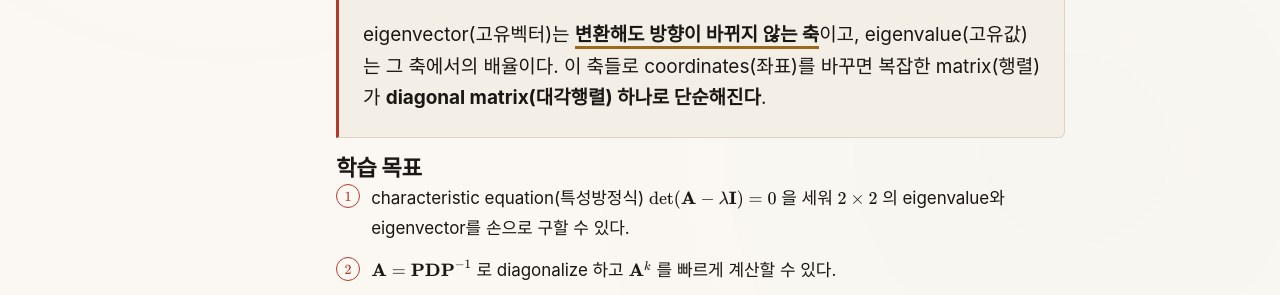
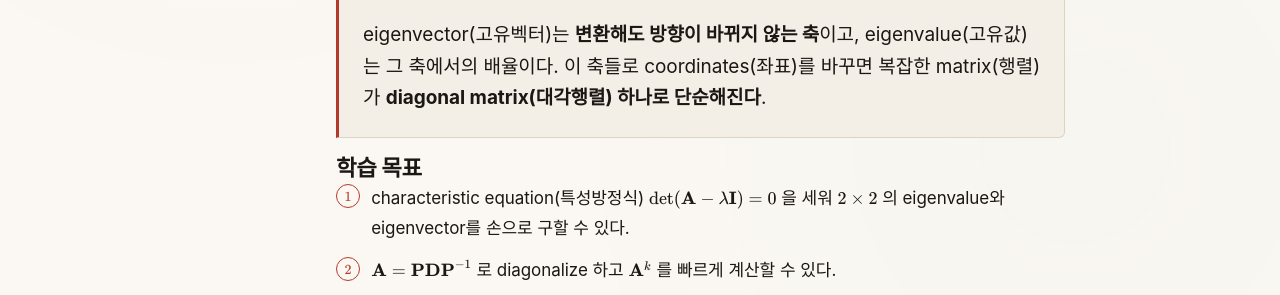
Before and after one commit to hopo55/ai-curriculum-web, a plain HTML site: page chapters/ch02/2.7-eigenvalues.html in a window 1280 px wide. Shown: the part 475-770 px from the top of the page. Drawn offline with Linux system fonts and the light colour scheme.

Commit message:
하이라이트 가운데를 가로지르던 선 제거
원인이 둘이었다.

1. 그라디언트 정지점을 74% 에 두 번 겹쳐 써서(band 74%, edge 74%)
   그 자리에 또렷한 가로선이 생겼다. 형광펜 자국을 노린 것이었는데
   실제로는 하이라이트가 위아래로 갈라져 보였다.
   → 정지점을 22/34/64/82/90 으로 모두 떨어뜨려 부드럽게 잇는다.
     아래로 갈수록 아주 조금만 진해진다(밝기차 0.07 이하).

2. 콜아웃·요약 상자 안 6곳은 밑줄(border-bottom)로 대체되고 있어
   같은 형광펜인데 자리마다 다르게 보였다.
   → 상자 안에는 아예 칠하지 않는다. 이미 강조된 자리다. 예외 스타일도 삭제.
     형광펜 50곳 → 44곳.

테두리를 뺀 대신 띠 자체를 진하게 해 눈에 띄는 정도는 유지했다.

            띠                 아래쪽            글자     종이
  라이트  rgb(224,160,19)   rgb(212,145,12)   7.83:1   2.15:1
  다크    rgb(109,95,16)    rgb(133,114,14)   5.14:1   2.84:1

SPEC §5.4-b 에 '정지점을 겹쳐 쓰지 않는다', '상자 안에는 칠하지 않는다'를 적었다.

```diff
--- a/assets/css/base.css
+++ b/assets/css/base.css
@@ -48,8 +48,8 @@ a { color: inherit; }
   --seal:       #b23a2b;
   --seal-soft:  #f0dbd6;
   --seal-ink:   #8d2c20;
-  --hl-band:    rgba(232, 168, 0, .85);
-  --hl-edge:    rgba(160, 105, 0, .90);
+  --hl-band:    rgba(222, 152, 0, .92);
+  --hl-deep:    rgba(210, 140, 0, .95);
 
   /* 청자 — 인터랙티브 요소 전용 */
   --jade:       #2f6f66;
@@ -112,7 +112,7 @@ a { color: inherit; }
     --seal-soft:  #3a2320;
     --seal-ink:   #f0937f;
     --hl-band:    rgba(255, 214, 0, .38);
-    --hl-edge:    rgba(255, 214, 0, .60);
+    --hl-deep:    rgba(255, 214, 0, .48);
 
     --jade:       #6cb3a6;
     --jade-soft:  #1c2f2c;
@@ -142,7 +142,7 @@ a { color: inherit; }
   --seal-soft:  #3a2320;
   --seal-ink:   #f0937f;
   --hl-band:    rgba(255, 214, 0, .38);
-  --hl-edge:    rgba(255, 214, 0, .60);
+  --hl-deep:    rgba(255, 214, 0, .48);
 
   --jade:       #6cb3a6;
   --jade-soft:  #1c2f2c;
@@ -827,16 +827,18 @@ input[type="range"]:active::-webkit-slider-thumb { transform: scale(1.25); }
      라이트·다크 어느 쪽에서도 대비가 무너지지 않는다. */
 .hl {
   background-color: transparent;
-  /* 띠가 글자 높이를 덮어야 형광펜으로 보인다.
-     56%에서 시작하면 baseline 아래만 칠해져 밑줄처럼 보였다.
-     26%~82% 는 글자를 덮되 윗줄·아랫줄 띠와는 떨어져 한 덩어리로 뭉치지 않는 구간이다. */
+  /* 띠는 글자 높이를 덮되(22%~90%) 윗줄·아랫줄과는 떨어져 한 덩어리로 뭉치지 않는다.
+     아래로 갈수록 아주 조금 진해져 형광펜 잉크가 고인 느낌만 준다.
+
+     ⚠ 정지점을 같은 위치에 두 번 쓰지 않는다(예: 74%, 74%).
+       그 자리에 또렷한 가로선이 생겨 하이라이트가 둘로 갈라져 보인다. */
   background-image: linear-gradient(
-    transparent 26%,
-    var(--hl-band) 26%,
-    var(--hl-band) 74%,
-    var(--hl-edge) 74%,      /* 형광펜이 지나간 아래쪽 진한 자국 */
-    var(--hl-edge) 82%,
-    transparent 82%);
+    to bottom,
+    transparent 22%,
+    var(--hl-band) 34%,
+    var(--hl-band) 64%,
+    var(--hl-deep) 82%,
+    transparent 90%);
   color: inherit;
   padding: 0 .16em;
   margin: 0 -.04em;
@@ -849,16 +851,6 @@ mark {
   background-color: transparent;
   color: inherit;
 }
-/* 이미 색이 깔린 곳(콜아웃·요약 상자) 안에서는 밑줄로 바꿔 겹치지 않게 */
-.note .hl,
-.tldr .hl {
-  background: none;
-  padding: 0;
-  margin: 0;
-  border-bottom: 3px solid var(--amber);
-  border-radius: 0;
-}
-
 /* 수식 항 ↔ 그림 연결 (위젯 카탈로그 G)
    칩 하나가 수식의 항 하나에 대응하고, 색이 그림의 같은 색 부분을 가리킨다. */
 .terms { margin-top: var(--sp-3); }
--- a/chapters/ch02/2.7-eigenvalues.html
+++ b/chapters/ch02/2.7-eigenvalues.html
@@ -75,7 +75,7 @@
     <section class="sec" id="s-summary">
       <div class="sec__head"><span class="sec__n num">1</span><h2>한 줄 요약</h2></div>
       <p class="tldr">
-        eigenvector(고유벡터)는 <span class="hl"><strong>변환해도 방향이 바뀌지 않는 축</strong></span>이고, eigenvalue(고유값)는 그 축에서의 배율이다.
+        eigenvector(고유벡터)는 <strong>변환해도 방향이 바뀌지 않는 축</strong>이고, eigenvalue(고유값)는 그 축에서의 배율이다.
         이 축들로 coordinates(좌표)를 바꾸면 복잡한 matrix(행렬)가 <strong>diagonal matrix(대각행렬) 하나로 단순해진다</strong>.
       </p>
 
@@ -125,7 +125,7 @@
       <div class="note note--key">
         <span class="note__label">핵심</span>
         <p>
-          eigenvector는 <span class="hl"><strong>변환이 "가장 단순하게 보이는" 좌표축</strong></span>이다.
+          eigenvector는 <strong>변환이 "가장 단순하게 보이는" 좌표축</strong>이다.
           그 축에서 보면 matrix는 diagonal matrix고, diagonal matrix는 곱하기일 뿐이다.
         </p>
       </div>
```
Also changed, not shown: chapters/ch02/2.10-linear-algebra-in-ai.html (+1 -1 lines), chapters/ch02/2.5-linear-transformation.html (+1 -1 lines), chapters/ch02/2.9-dimensionality-reduction.html (+2 -2 lines), 1 other file.
